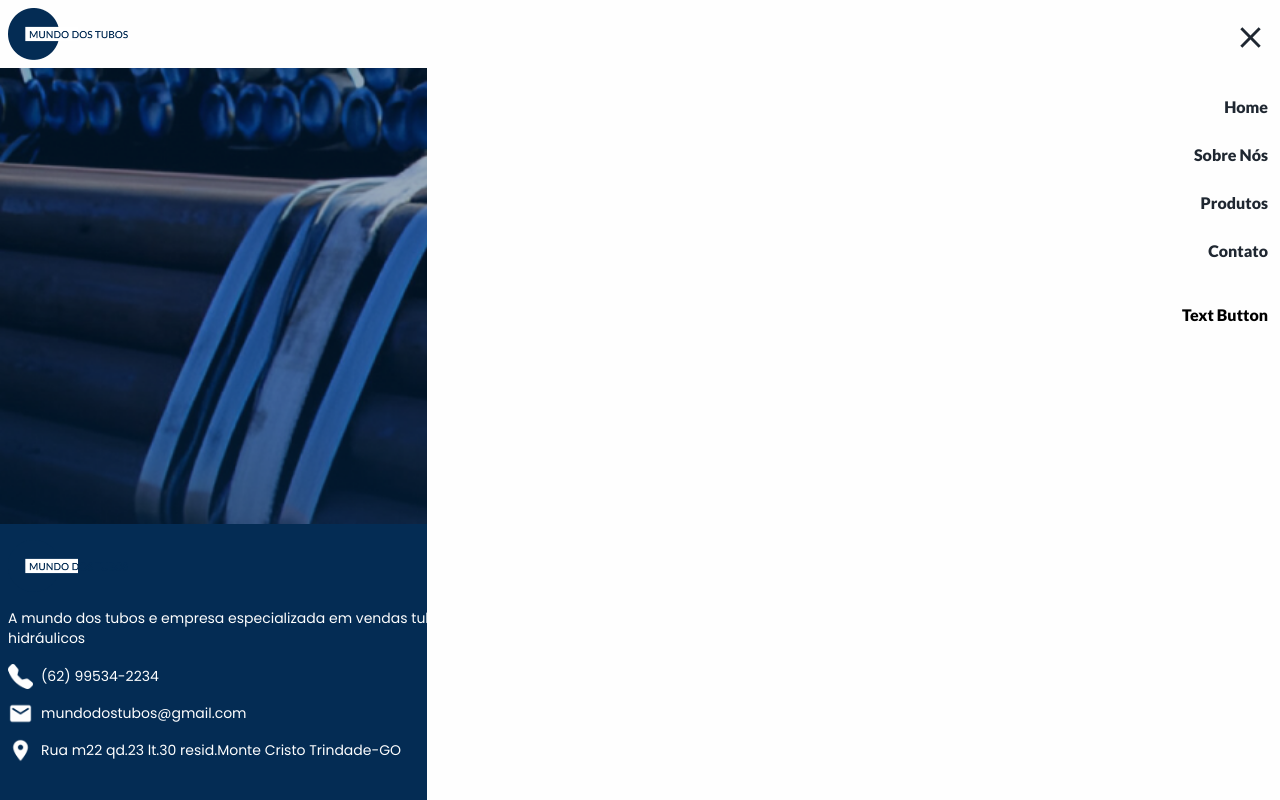
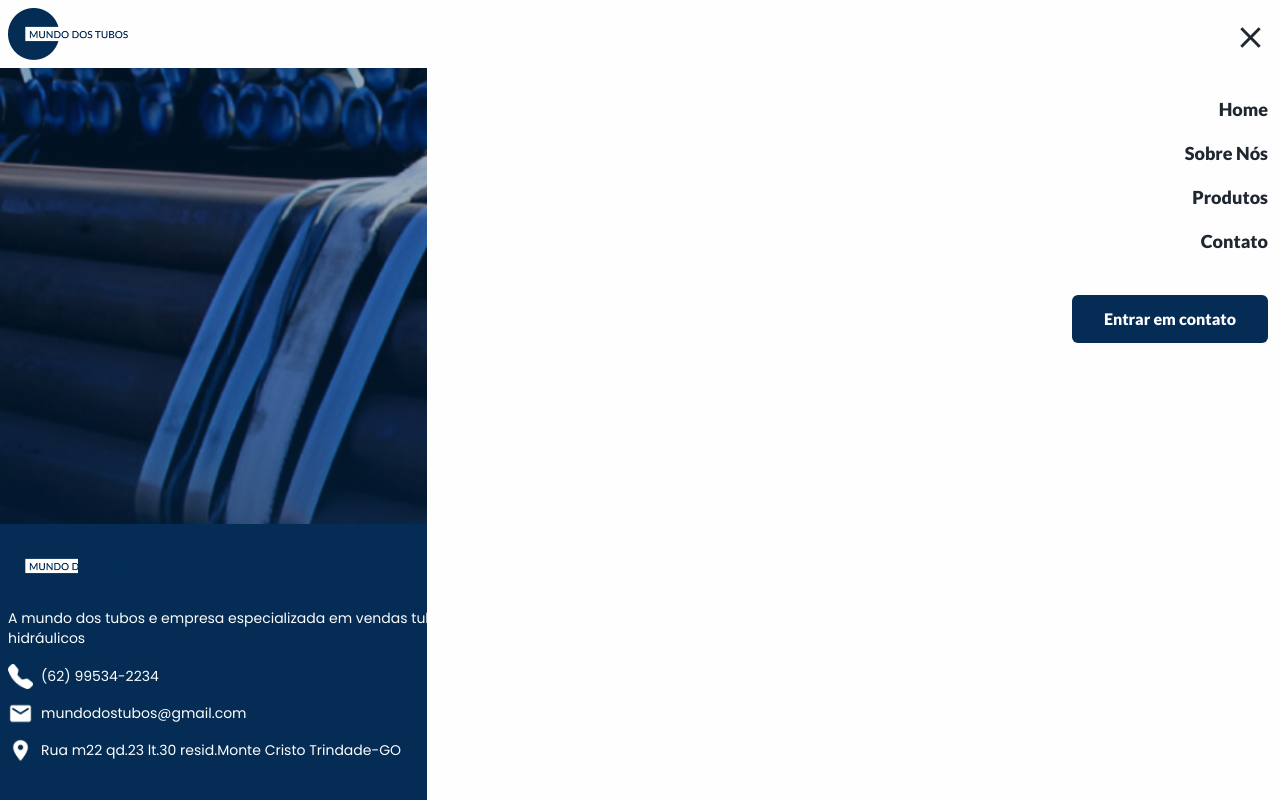
Before and after one commit to DevBrunomendoca/munod-dos-tubos, a Next.js app: page / in a window 1280 px wide. Both pictures are taken after a click on the icon 1254 px from the left and 33 px from the top of the page. Shown: the top 800 px of the page. Built offline with nearby package versions, Linux system fonts and the light colour scheme.

Commit message:
style: update style in component SideBar

```diff
--- a/src/components/SideBar.tsx
+++ b/src/components/SideBar.tsx
@@ -19,7 +19,7 @@ const SideBar = forwardRef<HTMLDivElement, SideBarProps>(({ onClick }, ref) => {
         fontSize="large"
       />
       <nav>
-        <ul className="text-third-color w-full flex flex-col gap-6 text-end py-10">
+        <ul className="text-third-color text-lg w-full flex flex-col gap-4 text-end py-10">
           <li onClick={onClick}>
             <Link href="/">Home</Link>
           </li>
@@ -34,7 +34,9 @@ const SideBar = forwardRef<HTMLDivElement, SideBarProps>(({ onClick }, ref) => {
           </li>
         </ul>
       </nav>
-      <button>Text Button</button>
+      <button className="bg-second-color text-first-color px-8 py-3 rounded-md">
+        Entrar em contato
+      </button>
     </div>
   );
 });
```
